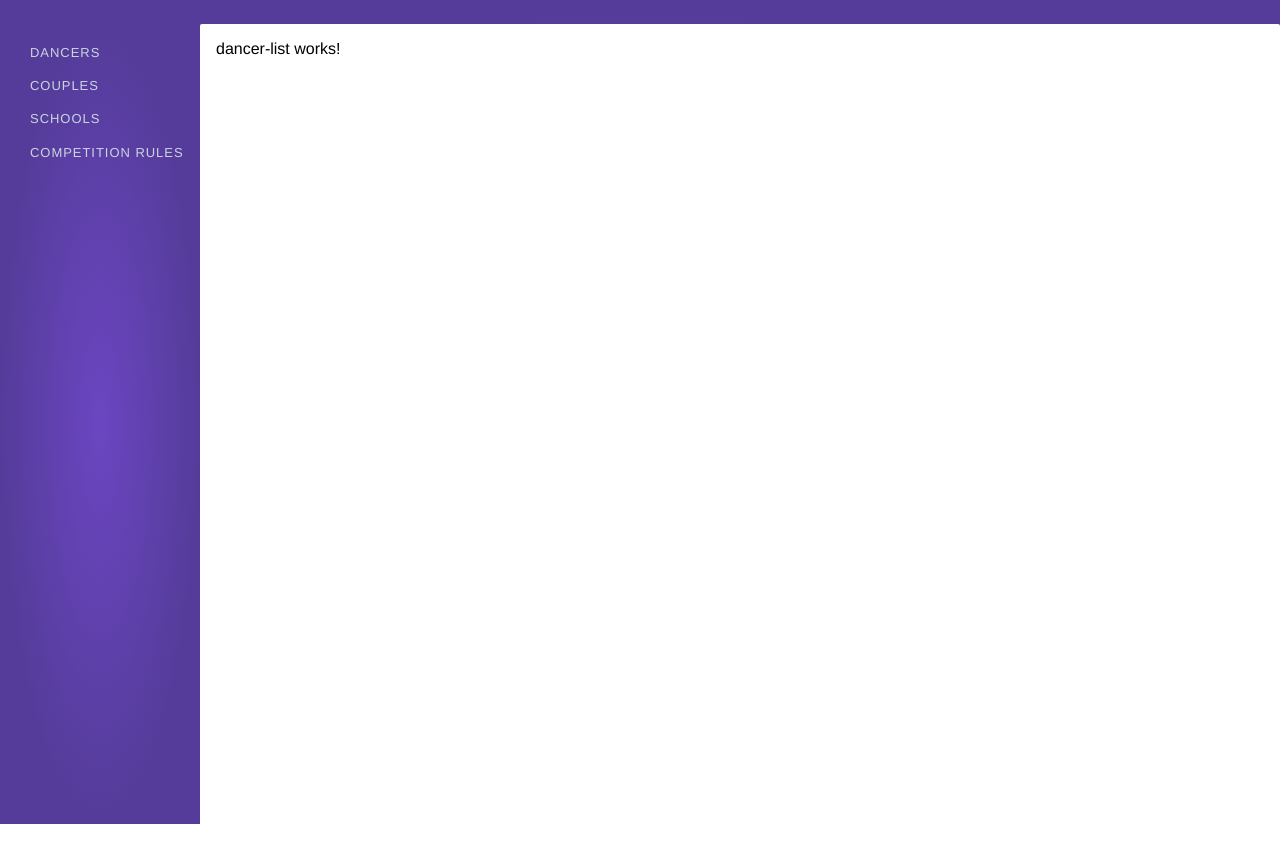
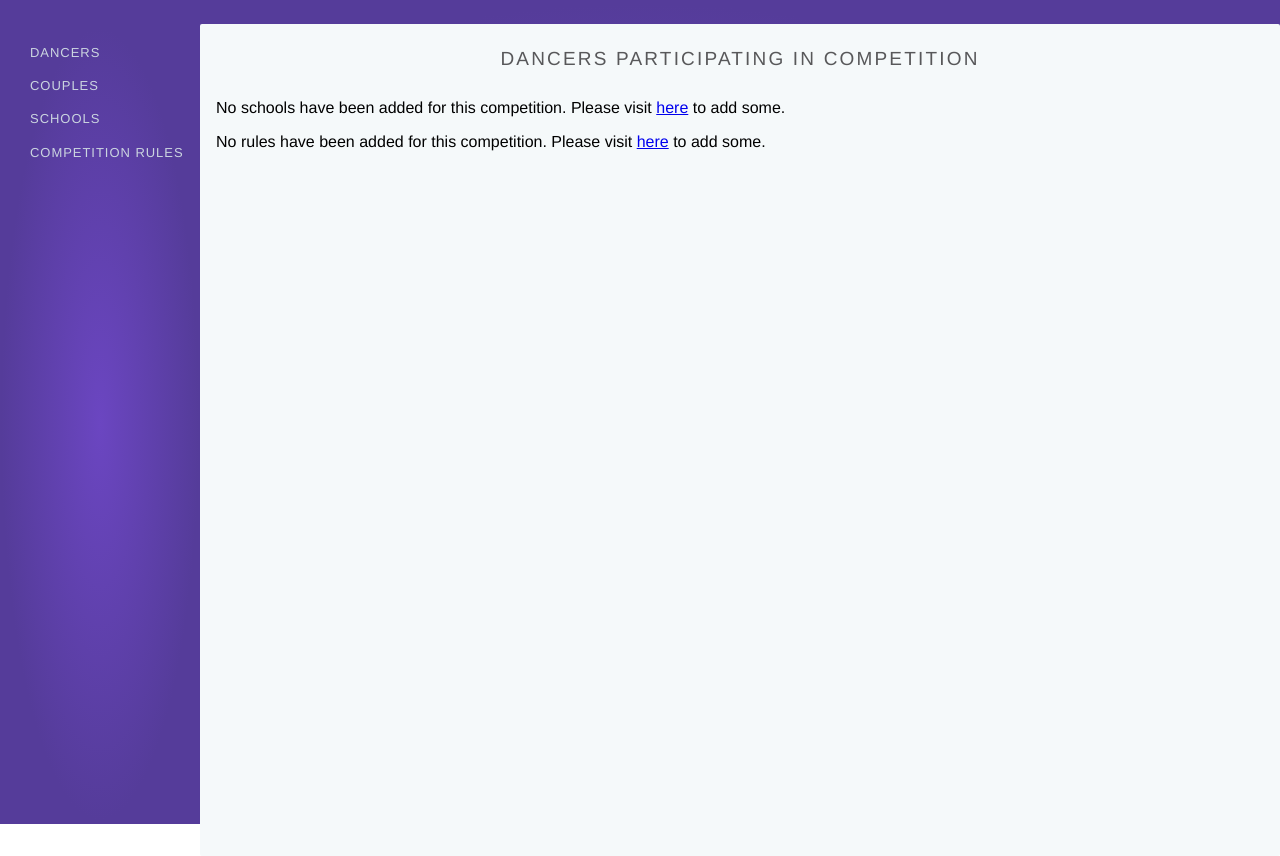
Before and after one commit to joelliusczar/dance_scheduler, an Angular app: page /dancers in a window 1280 px wide. Built offline with nearby package versions, Linux system fonts and the light colour scheme.

Commit message:
currently trying to figure out some of that hyperlink appearance behavior

```diff
--- a/src/app/app.component.sass
+++ b/src/app/app.component.sass
@@ -5,10 +5,16 @@
 	@extend .bg-gradient
 
 .content-base
-	background-color: white
-	border-radius: 0.125em
+	background-color: styles.$bg-color-content
+	border-radius: styles.$rounding-standard
 	height: 100%
 	padding: 1em
+
+	a
+		color: styles.$fg-color-menu-text
+
+		&:visited
+		color: styles.$fg-color-menu-text
 
 
 .open-menu-icon
--- a/src/app/dancer-list/dancer-list.component.html
+++ b/src/app/dancer-list/dancer-list.component.html
@@ -1 +1,9 @@
-<p>dancer-list works!</p>
+<h1>Dancers participating in competition</h1>
+<p *ngIf="!anySchools">
+	No schools have been added for this competition. Please visit
+	<a href="/schools">here</a> to add some.
+</p>
+<p *ngIf="!anyRules">
+	No rules have been added for this competition. Please visit
+	<a href="/compRules">here</a> to add some.
+</p>
--- a/src/app/dancer-list/dancer-list.component.ts
+++ b/src/app/dancer-list/dancer-list.component.ts
@@ -7,6 +7,9 @@ import { Component, OnInit } from '@angular/core';
 })
 export class DancerListComponent implements OnInit {
 
+	anySchools: boolean;
+	anyRules: boolean;
+
   constructor() { }
 
   ngOnInit(): void {
--- a/src/app/menu/menu.component.sass
+++ b/src/app/menu/menu.component.sass
@@ -1,7 +1,4 @@
 @use '../../styles'
-
-.width-fs-menu
-	width: 200px
 
 .menu-base
 	height: 100%
@@ -11,16 +8,22 @@
 ul
 	list-style: none
 	padding-left: 30px
+	width: inherit
+	overflow: hidden
+	white-space: nowrap
 
 li
 	margin-bottom: .7em
 
 a
 	color: styles.$fg-color-menu-text
+	display: block
 	text-decoration: none
 	font-variant-caps: all-small-caps
 	font-size: 1.2em
 	letter-spacing: .05em
+	overflow: hidden
+	text-overflow: ellipsis
 
 	&:visted
 		color: styles.$fg-color-menu-text
--- a/src/styles.sass
+++ b/src/styles.sass
@@ -9,19 +9,30 @@ $breakpoint-xl: 1280px
 
 $bg-color-menu1: #6b46c1
 $bg-color-menu2: #553c9a
+$bg-color-content: #f5f9fa
+$bg-color-header: #dcdcdc
 
 $fg-color-icon1: #2d3748
 $fg-color-menu-text: #cbd5e0
+$fg-color-header: #58585a
+
+$rounding-standard: 0.12em
 
 html, body, button, p, h1, h2, h3, h4, h5 ,h6
 	margin: 0
 	padding: 0
 
 h1
+	color: $fg-color-header
 	font-variant-caps: all-small-caps
-	font-size: 1.5em
+	font-size: 1.7em
 	letter-spacing: .08em
 	text-align: center
+	margin-bottom: 1em
+
+	border-radius: $rounding-standard
+	font-weight: 400
+
 
 html
 	font-size: 16px
@@ -32,7 +43,8 @@ body
 
 
 
-
+p
+	margin-bottom: 1em
 
 .bg-gradient
 	background: radial-gradient($bg-color-menu1 0%, $bg-color-menu2 70%)
```
Also changed, not shown: src/app/school-list/school-list.component.html (line endings or trailing spaces).
